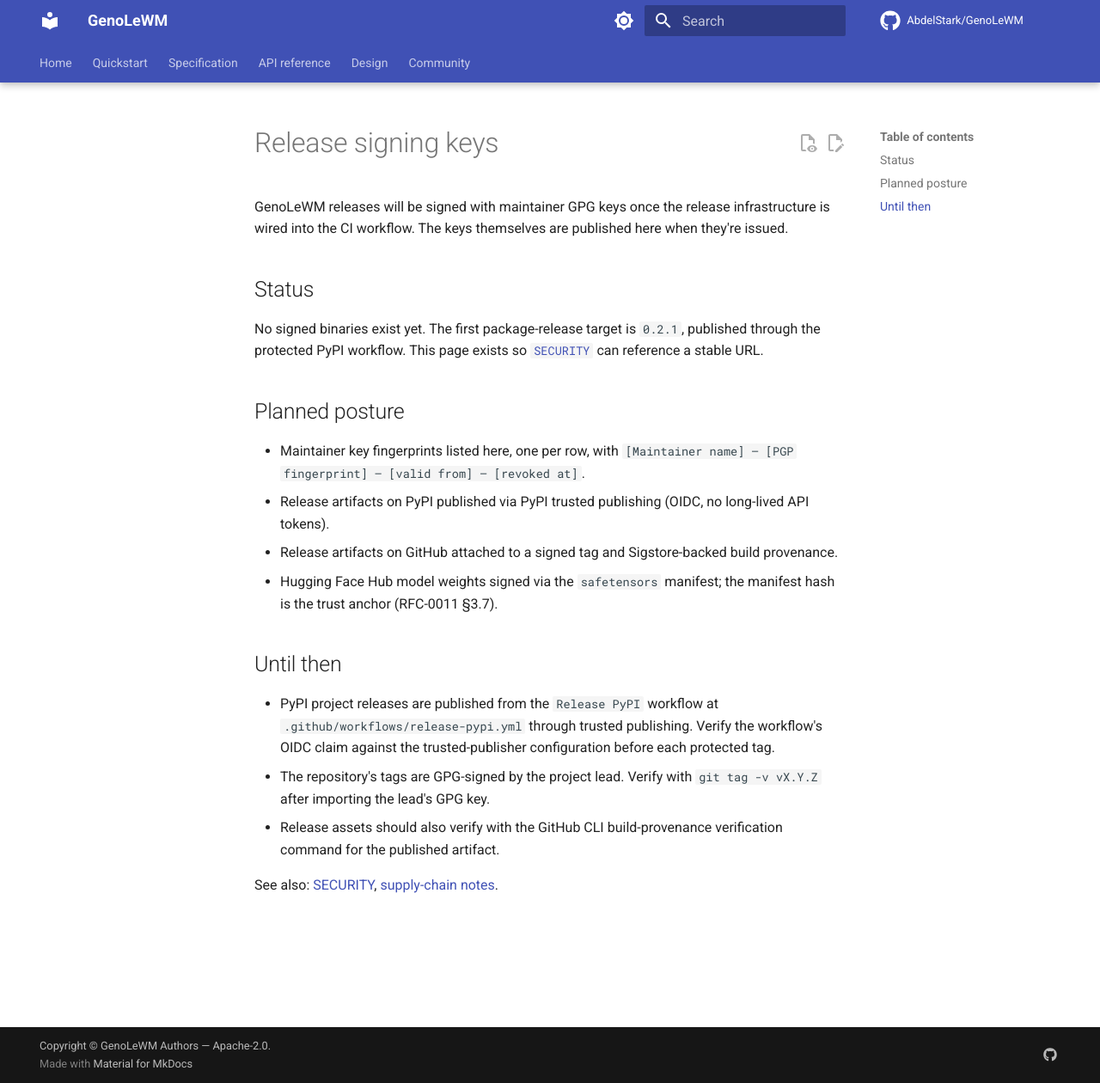
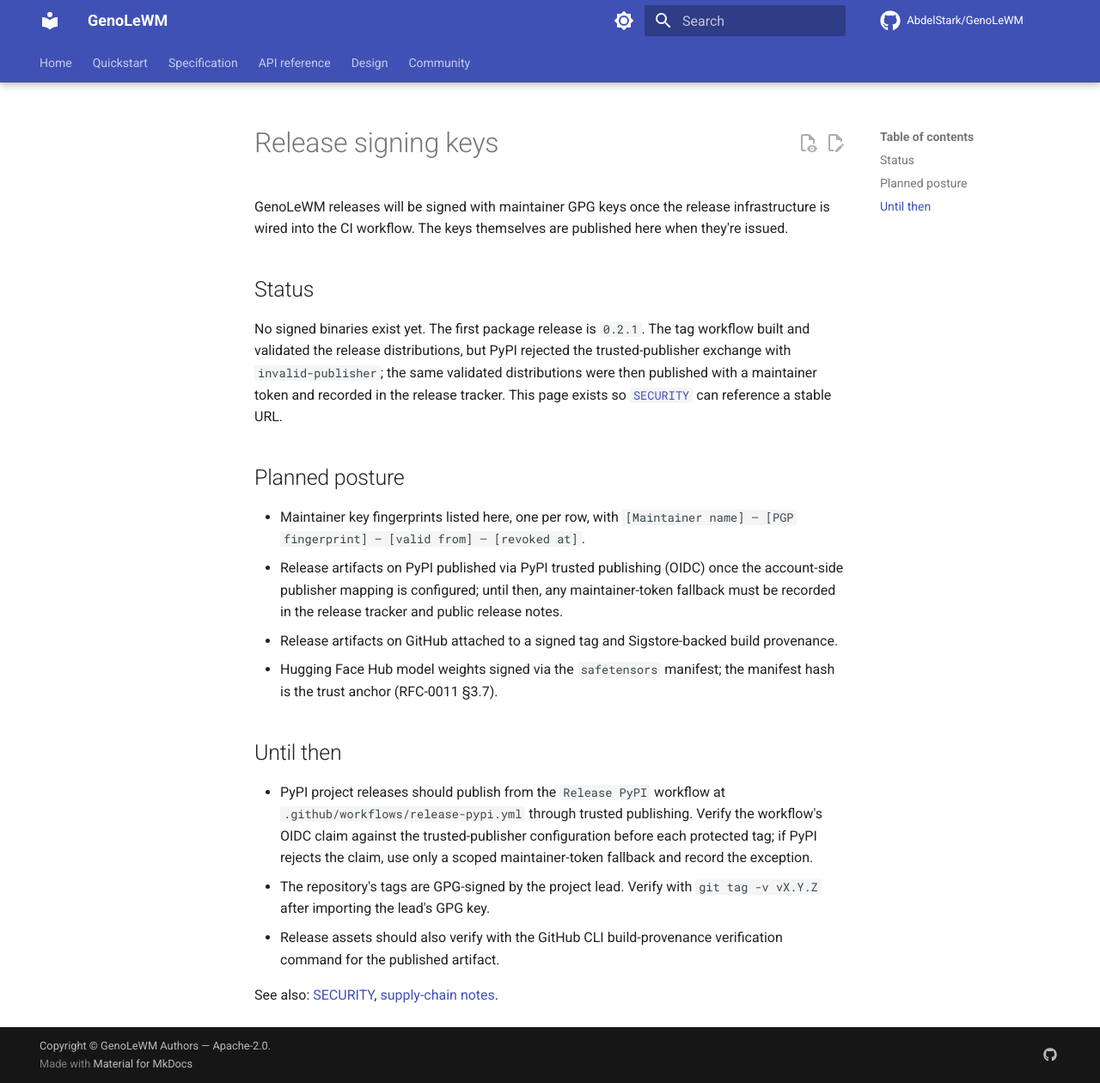
Before and after one commit to AbdelStark/GenoLeWM, an MkDocs documentation site: the page built from docs/release/signing-keys.md, in a window 1280 px wide and 1260 px high. Shown: the whole window at 86% size. Built offline with MkDocs 1.6.1 and Material for MkDocs 9.7.7, drawn with Linux system fonts in a browser that asks for light colours; comment, search, counter and statistics services are not loaded; the version menu is left out.

Commit message:
docs: record pypi publish fallback

```diff
--- a/docs/release/signing-keys.md
+++ b/docs/release/signing-keys.md
@@ -6,16 +6,21 @@
 
 ## Status
 
-No signed binaries exist yet. The first package-release target is
-`0.2.1`, published through the protected PyPI workflow. This page exists
-so [`SECURITY`](../security.md) can reference a stable URL.
+No signed binaries exist yet. The first package release is `0.2.1`.
+The tag workflow built and validated the release distributions, but PyPI
+rejected the trusted-publisher exchange with `invalid-publisher`; the
+same validated distributions were then published with a maintainer token
+and recorded in the release tracker. This page exists so
+[`SECURITY`](../security.md) can reference a stable URL.
 
 ## Planned posture
 
 - Maintainer key fingerprints listed here, one per row, with
   `[Maintainer name] — [PGP fingerprint] — [valid from] — [revoked at]`.
 - Release artifacts on PyPI published via PyPI trusted publishing
-  (OIDC, no long-lived API tokens).
+  (OIDC) once the account-side publisher mapping is configured; until
+  then, any maintainer-token fallback must be recorded in the release
+  tracker and public release notes.
 - Release artifacts on GitHub attached to a signed tag and
   Sigstore-backed build provenance.
 - Hugging Face Hub model weights signed via the `safetensors`
@@ -23,10 +28,11 @@
 
 ## Until then
 
-- PyPI project releases are published from the `Release PyPI` workflow
+- PyPI project releases should publish from the `Release PyPI` workflow
   at `.github/workflows/release-pypi.yml` through trusted publishing.
   Verify the workflow's OIDC claim against the trusted-publisher
-  configuration before each protected tag.
+  configuration before each protected tag; if PyPI rejects the claim,
+  use only a scoped maintainer-token fallback and record the exception.
 - The repository's tags are GPG-signed by the project lead. Verify
   with `git tag -v vX.Y.Z` after importing the lead's GPG key.
 - Release assets should also verify with the GitHub CLI
```
Also changed, not shown: CHANGELOG.md (+13 -8 lines), docs/spec/09-release-and-versioning.md (+7 -5 lines), 2 other files.
